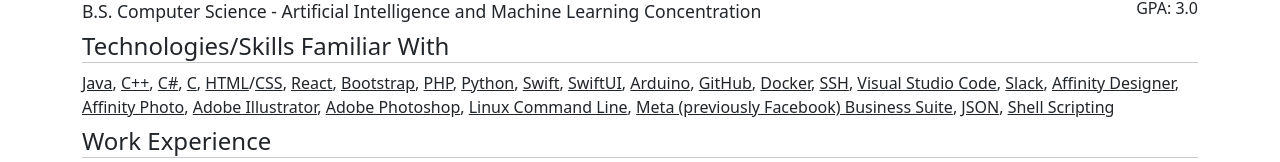
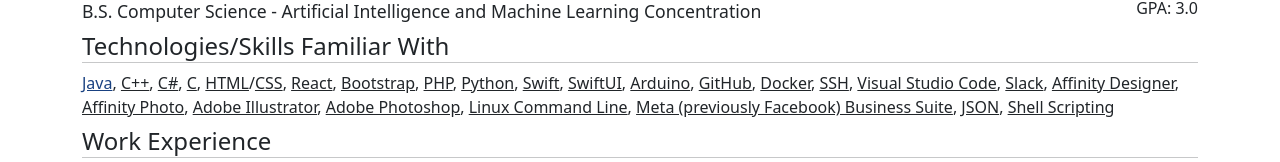
Before and after one commit to AyeCL/resume, a React (Create React App) app: page / in a window 1280 px wide. In both pictures the pointer is over the link "Java". Shown: the part 183-345 px from the top of the page. Built offline with nearby package versions, Linux system fonts and the light colour scheme.

Commit message:
add css to change link color on hover

```diff
--- a/src/css/App.css
+++ b/src/css/App.css
@@ -20,6 +20,10 @@
 .topic {
   margin-top: 0.5vh;
   margin-bottom: 1vh;
+}
+
+a:hover {
+  color: #194181 !important;
 }
 
 /*
```
